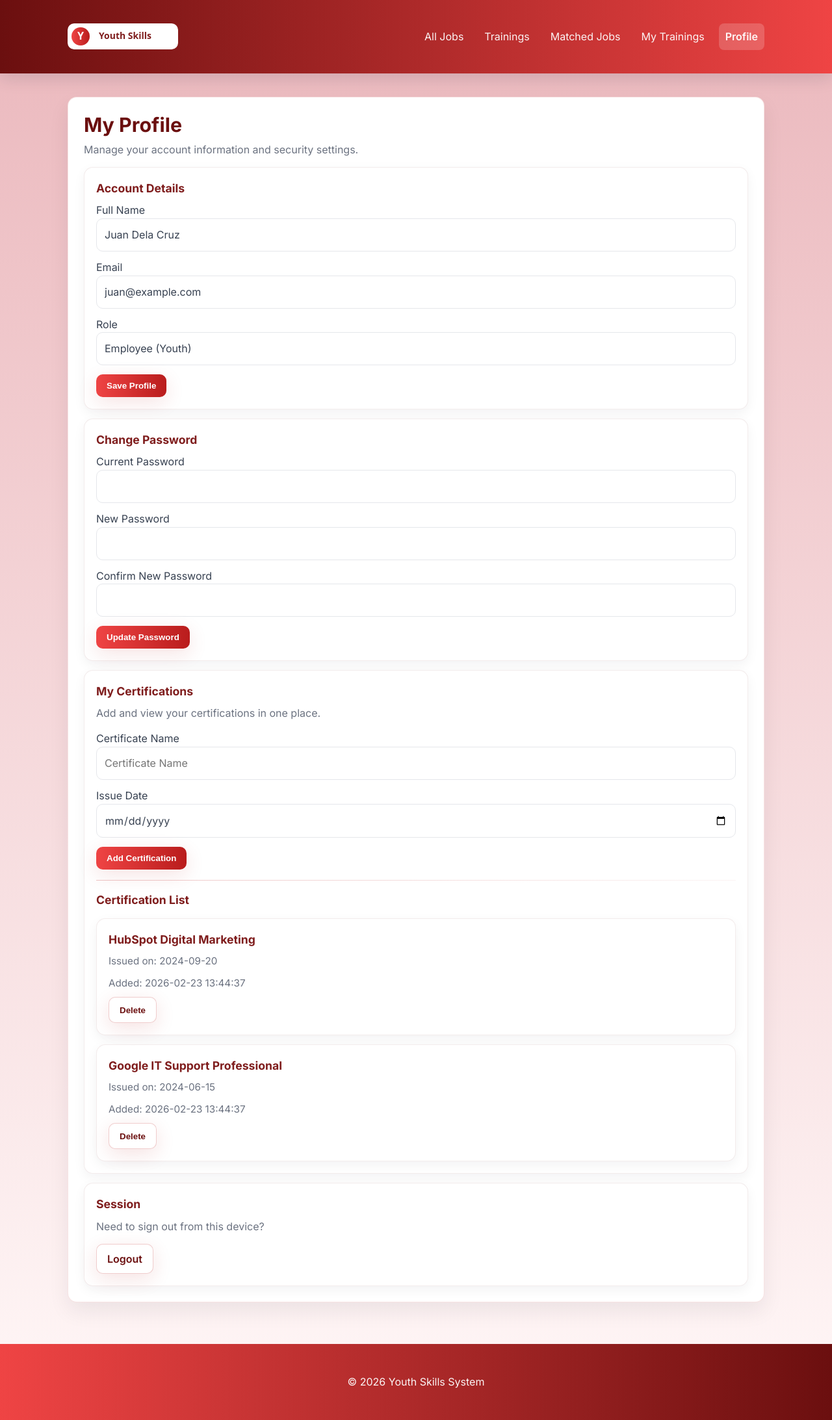
After one commit to naviseyer09-lab/YOUTH-SYSTEM, a PHP site: page /profile.php in a window 1280 px wide. The commit adds this page. Shown: the whole page at 65% size. Run offline with PHP 8.4, Linux system fonts and the light colour scheme; a user stored in the database is signed in; data comes from the database, SQL or seed files in the repository; both versions use the stored data as it was after the commit.

Commit message:
feat: profile management, job apply/edit/delete, and UI fixes

```diff
--- a/assets/css/styles.css
+++ b/assets/css/styles.css
@@ -44,7 +44,8 @@ a:hover{color:var(--red-800)}
 
 .subtitle{color:var(--muted);margin-bottom:14px}
 .section-divider{height:1px;background:linear-gradient(90deg,rgba(185,28,28,0.25),rgba(185,28,28,0.05));margin:16px 0}
-.action-row{display:flex;gap:10px;margin-top:10px;flex-wrap:wrap}
+.action-row{display:flex;gap:10px;margin-top:10px;flex-wrap:wrap;align-items:center}
+.action-row .btn{min-height:40px;white-space:nowrap}
 .filter-row{display:flex;gap:8px;flex-wrap:wrap;margin-bottom:14px}
 .meta{margin-top:8px;color:var(--muted);font-size:.95rem}
 .greeting{margin-top:16px;color:#7f1d1d;font-weight:600}
@@ -55,7 +56,7 @@ a:hover{color:var(--red-800)}
 .form input:focus,.form textarea:focus,.form select:focus{outline:none;box-shadow:0 6px 18px rgba(239,68,68,0.08);border-color:var(--red-600)}
 .form-actions{margin-top:14px}
 .btn{display:inline-flex;align-items:center;justify-content:center;background-image:linear-gradient(90deg,var(--red-600),var(--red-700));color:#fff;border:none;padding:10px 16px;border-radius:10px;cursor:pointer;box-shadow:0 8px 30px rgba(185,28,28,0.12);font-weight:600;text-decoration:none;transition:filter .12s,transform .12s,box-shadow .12s}
-.btn.secondary{background:transparent;color:var(--red-800);border:1px solid rgba(0,0,0,0.06)}
+.btn.secondary{background:#fff;color:var(--red-800);border:1px solid rgba(185,28,28,0.22)}
 .btn.secondary.active{background:var(--red-100);border-color:var(--red-300);color:var(--red-800);font-weight:700}
 .btn:hover{filter:brightness(.98);transform:translateY(-1px);box-shadow:0 10px 26px rgba(185,28,28,0.18)}
 .alert{background:var(--red-50);border:1px solid #fecaca;padding:12px;border-radius:10px;margin-bottom:12px;color:var(--red-800)}
--- a/includes/header.php
+++ b/includes/header.php
@@ -34,14 +34,13 @@ function nav_active($pages, $current_page){
         <?php if(($_SESSION['user_role'] ?? '') === 'youth'): ?>
           <a class="<?php echo nav_active(['match_jobs.php', 'add_skill.php'], $current_page); ?>" href="/youth-system/match_jobs.php">Matched Jobs</a>
           <a class="<?php echo nav_active(['my_enrollments.php', 'register_training.php'], $current_page); ?>" href="/youth-system/my_enrollments.php">My Trainings</a>
-          <a class="<?php echo nav_active(['certifications.php'], $current_page); ?>" href="/youth-system/certifications.php">My Certifications</a>
         <?php elseif(($_SESSION['user_role'] ?? '') === 'company'): ?>
           <a class="<?php echo nav_active(['my_jobs.php'], $current_page); ?>" href="/youth-system/my_jobs.php">My Job Posts</a>
           <a class="<?php echo nav_active(['post_job.php'], $current_page); ?>" href="/youth-system/post_job.php">Post Job</a>
           <a class="<?php echo nav_active(['my_trainings.php'], $current_page); ?>" href="/youth-system/my_trainings.php">Posted Trainings</a>
           <a class="<?php echo nav_active(['post_training.php'], $current_page); ?>" href="/youth-system/post_training.php">Post Training</a>
         <?php endif; ?>
-        <a href="/youth-system/logout.php">Logout</a>
+        <a class="<?php echo nav_active(['profile.php'], $current_page); ?>" href="/youth-system/profile.php">Profile</a>
       <?php else: ?>
         <a class="<?php echo nav_active(['login.php'], $current_page); ?>" href="/youth-system/login.php">Login</a>
         <a class="<?php echo nav_active(['register.php'], $current_page); ?>" href="/youth-system/register.php">Register</a>
--- /dev/null
+++ b/profile.php
@@ -0,0 +1,267 @@
+<?php include('includes/header.php');
+
+$user_id = isset($_SESSION['user_id']) ? (int)$_SESSION['user_id'] : 0;
+if(!$user_id){
+    header('Location: /youth-system/login.php');
+    exit;
+}
+
+$message = '';
+$message_type = 'alert';
+
+function load_user($conn, $user_id){
+    $stmt = $conn->prepare("SELECT id, fullname, email, role FROM users WHERE id = ? LIMIT 1");
+    if(!$stmt){
+        return null;
+    }
+    $stmt->bind_param('i', $user_id);
+    $stmt->execute();
+    $result = $stmt->get_result();
+    $user = $result ? $result->fetch_assoc() : null;
+    $stmt->close();
+    return $user;
+}
+
+$user = load_user($conn, $user_id);
+if(!$user){
+    header('Location: /youth-system/logout.php');
+    exit;
+}
+
+$is_youth = ($user['role'] ?? '') === 'youth';
+
+if(isset($_POST['update_profile'])){
+    $fullname = trim($_POST['fullname'] ?? '');
+    $email = trim($_POST['email'] ?? '');
+
+    if($fullname === '' || $email === ''){
+        $message = 'Full name and email are required.';
+    } elseif(!filter_var($email, FILTER_VALIDATE_EMAIL)){
+        $message = 'Please enter a valid email address.';
+    } else {
+        $check = $conn->prepare("SELECT id FROM users WHERE email = ? AND id <> ? LIMIT 1");
+        if($check){
+            $check->bind_param('si', $email, $user_id);
+            $check->execute();
+            $check->store_result();
+            $email_exists = $check->num_rows > 0;
+            $check->close();
+
+            if($email_exists){
+                $message = 'Email is already in use by another account.';
+            } else {
+                $update = $conn->prepare("UPDATE users SET fullname = ?, email = ? WHERE id = ?");
+                if($update){
+                    $update->bind_param('ssi', $fullname, $email, $user_id);
+                    if($update->execute()){
+                        $_SESSION['user_name'] = $fullname;
+                        $message = 'Profile updated successfully.';
+                        $message_type = 'alert success';
+                    } else {
+                        $message = 'Failed to update profile. Please try again.';
+                    }
+                    $update->close();
+                } else {
+                    $message = 'Database error while updating profile.';
+                }
+            }
+        } else {
+            $message = 'Database error while validating email.';
+        }
+    }
+
+    $user = load_user($conn, $user_id);
+}
+
+if(isset($_POST['change_password'])){
+    $current_password = $_POST['current_password'] ?? '';
+    $new_password = $_POST['new_password'] ?? '';
+    $confirm_password = $_POST['confirm_password'] ?? '';
+
+    if($current_password === '' || $new_password === '' || $confirm_password === ''){
+        $message = 'Please complete all password fields.';
+    } elseif(strlen($new_password) < 6){
+        $message = 'New password must be at least 6 characters.';
+    } elseif($new_password !== $confirm_password){
+        $message = 'New password and confirmation do not match.';
+    } else {
+        $check_pass = $conn->prepare("SELECT password FROM users WHERE id = ? LIMIT 1");
+        if($check_pass){
+            $check_pass->bind_param('i', $user_id);
+            $check_pass->execute();
+            $check_pass->bind_result($hash);
+            $has_row = $check_pass->fetch();
+            $check_pass->close();
+
+            if(!$has_row || !password_verify($current_password, $hash)){
+                $message = 'Current password is incorrect.';
+            } else {
+                $new_hash = password_hash($new_password, PASSWORD_DEFAULT);
+                $update_pass = $conn->prepare("UPDATE users SET password = ? WHERE id = ?");
+                if($update_pass){
+                    $update_pass->bind_param('si', $new_hash, $user_id);
+                    if($update_pass->execute()){
+                        $message = 'Password changed successfully.';
+                        $message_type = 'alert success';
+                    } else {
+                        $message = 'Failed to update password. Please try again.';
+                    }
+                    $update_pass->close();
+                } else {
+                    $message = 'Database error while changing password.';
+                }
+            }
+        } else {
+            $message = 'Database error while validating password.';
+        }
+    }
+}
+
+if($is_youth && isset($_POST['add_certification'])){
+  $certificate_name = trim($_POST['certificate_name'] ?? '');
+  $issue_date = trim($_POST['issue_date'] ?? '');
+
+  if($certificate_name === '' || $issue_date === ''){
+    $message = 'Please complete certificate name and issue date.';
+  } else {
+    $add_cert = $conn->prepare("INSERT INTO certifications (user_id, certificate_name, issue_date) VALUES (?, ?, ?)");
+    if($add_cert){
+      $add_cert->bind_param('iss', $user_id, $certificate_name, $issue_date);
+      if($add_cert->execute()){
+        $message = 'Certification added successfully.';
+        $message_type = 'alert success';
+      } else {
+        $message = 'Failed to add certification. Please try again.';
+      }
+      $add_cert->close();
+    } else {
+      $message = 'Database error while adding certification.';
+    }
+  }
+}
+
+if($is_youth && isset($_POST['delete_certification'])){
+  $cert_id = isset($_POST['cert_id']) ? (int)$_POST['cert_id'] : 0;
+  if($cert_id <= 0){
+    $message = 'Invalid certification selected.';
+  } else {
+    $delete_cert = $conn->prepare("DELETE FROM certifications WHERE id = ? AND user_id = ?");
+    if($delete_cert){
+      $delete_cert->bind_param('ii', $cert_id, $user_id);
+      $delete_cert->execute();
+      if($delete_cert->affected_rows > 0){
+        $message = 'Certification deleted successfully.';
+        $message_type = 'alert success';
+      } else {
+        $message = 'Certification not found or not allowed.';
+      }
+      $delete_cert->close();
+    } else {
+      $message = 'Database error while deleting certification.';
+    }
+  }
+}
+
+$certifications = null;
+if($is_youth){
+  $cert_stmt = $conn->prepare("SELECT id, certificate_name, issue_date, created_at FROM certifications WHERE user_id = ? ORDER BY issue_date DESC, created_at DESC");
+  if($cert_stmt){
+    $cert_stmt->bind_param('i', $user_id);
+    $cert_stmt->execute();
+    $certifications = $cert_stmt->get_result();
+  }
+}
+?>
+
+<section class="card">
+  <h1>My Profile</h1>
+  <p class="subtitle">Manage your account information and security settings.</p>
+
+  <?php if($message): ?>
+    <div class="<?php echo htmlspecialchars($message_type); ?>"><?php echo htmlspecialchars($message); ?></div>
+  <?php endif; ?>
+
+  <article class="card">
+    <h3>Account Details</h3>
+    <form method="POST" class="form">
+      <label>Full Name
+        <input type="text" name="fullname" value="<?php echo htmlspecialchars($user['fullname'] ?? ''); ?>" required>
+      </label>
+      <label>Email
+        <input type="email" name="email" value="<?php echo htmlspecialchars($user['email'] ?? ''); ?>" required>
+      </label>
+      <label>Role
+        <input type="text" value="<?php echo htmlspecialchars(($user['role'] ?? '') === 'company' ? 'Employer (Company)' : 'Employee (Youth)'); ?>" readonly>
+      </label>
+      <div class="form-actions">
+        <button class="btn" type="submit" name="update_profile">Save Profile</button>
+      </div>
+    </form>
+  </article>
+
+  <article class="card">
+    <h3>Change Password</h3>
+    <form method="POST" class="form">
+      <label>Current Password
+        <input type="password" name="current_password" required>
+      </label>
+      <label>New Password
+        <input type="password" name="new_password" required>
+      </label>
+      <label>Confirm New Password
+        <input type="password" name="confirm_password" required>
+      </label>
+      <div class="form-actions">
+        <button class="btn" type="submit" name="change_password">Update Password</button>
+      </div>
+    </form>
+  </article>
+
+  <?php if($is_youth): ?>
+  <article class="card">
+    <h3>My Certifications</h3>
+    <p class="subtitle">Add and view your certifications in one place.</p>
+    <form method="POST" class="form">
+      <label>Certificate Name
+        <input type="text" name="certificate_name" placeholder="Certificate Name" required>
+      </label>
+      <label>Issue Date
+        <input type="date" name="issue_date" required>
+      </label>
+      <div class="form-actions">
+        <button class="btn" type="submit" name="add_certification">Add Certification</button>
+      </div>
+    </form>
+
+    <div class="section-divider"></div>
+    <h3>Certification List</h3>
+    <?php if($certifications && $certifications->num_rows): ?>
+      <?php while($cert = $certifications->fetch_assoc()): ?>
+        <article class="card">
+          <h3><?php echo htmlspecialchars($cert['certificate_name']); ?></h3>
+          <p class="meta">Issued on: <?php echo htmlspecialchars($cert['issue_date']); ?></p>
+          <p class="meta">Added: <?php echo htmlspecialchars($cert['created_at']); ?></p>
+          <div class="action-row">
+            <form method="POST" onsubmit="return confirm('Delete this certification?');">
+              <input type="hidden" name="cert_id" value="<?php echo (int)$cert['id']; ?>">
+              <button class="btn secondary" type="submit" name="delete_certification">Delete</button>
+            </form>
+          </div>
+        </article>
+      <?php endwhile; ?>
+    <?php else: ?>
+      <div class="alert">No certifications added yet.</div>
+    <?php endif; ?>
+  </article>
+  <?php endif; ?>
+
+  <article class="card">
+    <h3>Session</h3>
+    <p class="subtitle">Need to sign out from this device?</p>
+    <div class="action-row">
+      <a class="btn secondary" href="/youth-system/logout.php">Logout</a>
+    </div>
+  </article>
+</section>
+
+<?php include('includes/footer.php'); ?>
```
Also changed, not shown: apply_job.php (added, +58 -0 lines), delete_job.php (added, +31 -0 lines), edit_job.php (added, +87 -0 lines), install.php (+12 -0 lines), jobs.php (+43 -0 lines), my_jobs.php (+21 -1 lines), setup.sql (+12 -0 lines), assets/img/logo.svg.
